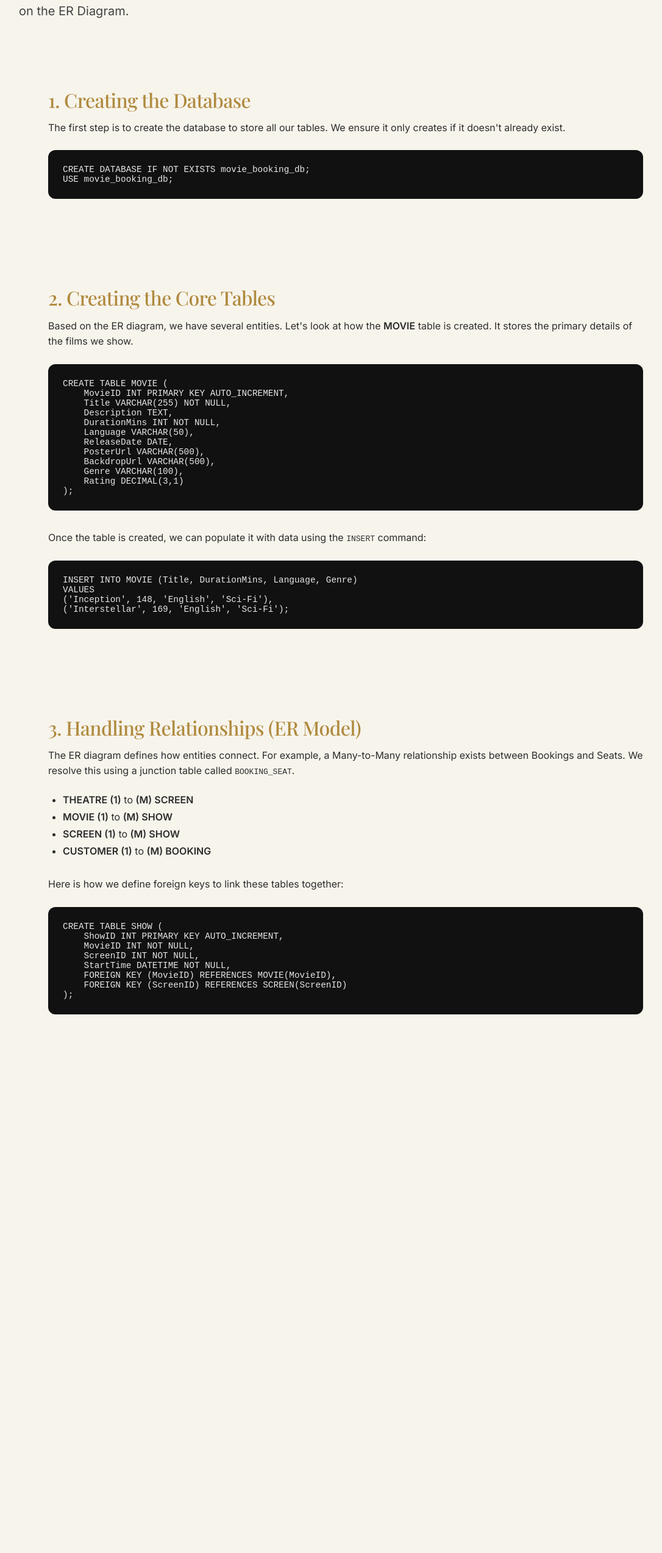
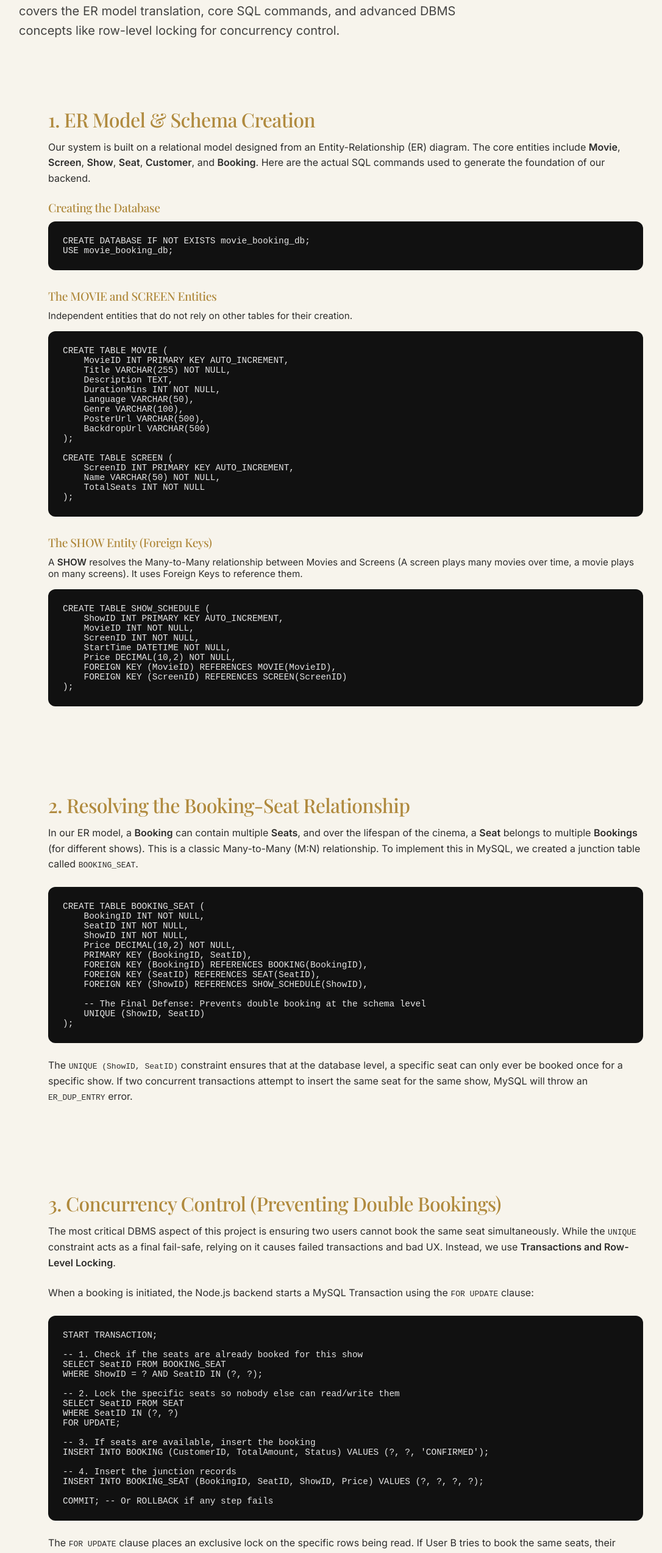
Before and after one commit to MUKILLESH/Movie_Ticket_Booking, a React app in the folder frontend/: page /schema in a window 1280 px wide. Shown: the part 244-2790 px from the top of the page at 61% size, without its empty margins (73-1159 px from the left). Before the commit the page ends 2019 px from the top, so only its background shows below. Built offline with nearby package versions, Linux system fonts and the light colour scheme; no server answers; the HTML template or start-up script is replaced by a standard one; a web font is replaced by a local one.

Commit message:
feat(frontend): expand database schema explanation with detailed real implementation

```diff
--- a/frontend/src/pages/DatabaseSchema.jsx
+++ b/frontend/src/pages/DatabaseSchema.jsx
@@ -24,7 +24,7 @@ const DatabaseSchema = () => {
           marginBottom: '1.5rem',
           color: 'var(--c-gold)'
         }}>
-          Database Implementation
+          Database Architecture & Implementation
         </h1>
         <p style={{
           fontSize: '1.25rem',
@@ -32,20 +32,24 @@ const DatabaseSchema = () => {
           maxWidth: '800px',
           lineHeight: 1.6
         }}>
-          A basic explanation of the MySQL database structure that powers CineTicket, based on the ER Diagram.
+          An in-depth look at how the backend for CineTicket was built using MySQL. This covers the ER model translation, core SQL commands, and advanced DBMS concepts like row-level locking for concurrency control.
         </p>
       </div>
 
       <div style={{ display: 'grid', gap: '3rem' }}>
 
-        {/* Section 1: Database Creation */}
+        {/* Section 1: ER Model and Schema Creation */}
         <section className="glass-panel" style={{ padding: '3rem', borderRadius: '24px' }}>
           <h2 className="font-serif" style={{ fontSize: '2rem', marginBottom: '1rem', color: 'var(--c-gold)' }}>
-            1. Creating the Database
+            1. ER Model & Schema Creation
           </h2>
           <p style={{ marginBottom: '1.5rem', opacity: 0.9, lineHeight: 1.6 }}>
-            The first step is to create the database to store all our tables. We ensure it only creates if it doesn't already exist.
+            Our system is built on a relational model designed from an Entity-Relationship (ER) diagram. The core entities include <strong>Movie</strong>, <strong>Screen</strong>, <strong>Show</strong>, <strong>Seat</strong>, <strong>Customer</strong>, and <strong>Booking</strong>. Here are the actual SQL commands used to generate the foundation of our backend.
           </p>
+
+          <div style={{ display: 'flex', flexDirection: 'column', gap: '2rem' }}>
+            <div>
+              <h3 style={{ fontSize: '1.2rem', marginBottom: '0.75rem', color: 'var(--c-gold)' }}>Creating the Database</h3>
               <div style={{ background: '#111', padding: '1.5rem', borderRadius: '12px', overflowX: 'auto' }}>
                 <pre style={{ margin: 0, color: '#e6e6e6', fontFamily: 'monospace', fontSize: '0.9rem' }}>
                   <code className="language-sql">
@@ -54,17 +58,12 @@ USE movie_booking_db;`}
                   </code>
                 </pre>
               </div>
-        </section>
+            </div>
 
-        {/* Section 2: Movie Table */}
-        <section className="glass-panel" style={{ padding: '3rem', borderRadius: '24px' }}>
-          <h2 className="font-serif" style={{ fontSize: '2rem', marginBottom: '1rem', color: 'var(--c-gold)' }}>
-            2. Creating the Core Tables
-          </h2>
-          <p style={{ marginBottom: '1.5rem', opacity: 0.9, lineHeight: 1.6 }}>
-            Based on the ER diagram, we have several entities. Let's look at how the <strong>MOVIE</strong> table is created. It stores the primary details of the films we show.
-          </p>
-          <div style={{ background: '#111', padding: '1.5rem', borderRadius: '12px', overflowX: 'auto', marginBottom: '2rem' }}>
+            <div>
+              <h3 style={{ fontSize: '1.2rem', marginBottom: '0.75rem', color: 'var(--c-gold)' }}>The MOVIE and SCREEN Entities</h3>
+              <p style={{ marginBottom: '1rem', opacity: 0.9, fontSize: '0.95rem' }}>Independent entities that do not rely on other tables for their creation.</p>
+              <div style={{ background: '#111', padding: '1.5rem', borderRadius: '12px', overflowX: 'auto' }}>
                 <pre style={{ margin: 0, color: '#e6e6e6', fontFamily: 'monospace', fontSize: '0.9rem' }}>
                   <code className="language-sql">
 {`CREATE TABLE MOVIE (
@@ -73,61 +72,132 @@ USE movie_booking_db;`}
     Description TEXT,
     DurationMins INT NOT NULL,
     Language VARCHAR(50),
-    ReleaseDate DATE,
+    Genre VARCHAR(100),
     PosterUrl VARCHAR(500),
-    BackdropUrl VARCHAR(500),
-    Genre VARCHAR(100),
-    Rating DECIMAL(3,1)
+    BackdropUrl VARCHAR(500)
+);
+
+CREATE TABLE SCREEN (
+    ScreenID INT PRIMARY KEY AUTO_INCREMENT,
+    Name VARCHAR(50) NOT NULL,
+    TotalSeats INT NOT NULL
 );`}
                   </code>
                 </pre>
               </div>
+            </div>
+
+            <div>
+              <h3 style={{ fontSize: '1.2rem', marginBottom: '0.75rem', color: 'var(--c-gold)' }}>The SHOW Entity (Foreign Keys)</h3>
+              <p style={{ marginBottom: '1rem', opacity: 0.9, fontSize: '0.95rem' }}>A <strong>SHOW</strong> resolves the Many-to-Many relationship between Movies and Screens (A screen plays many movies over time, a movie plays on many screens). It uses Foreign Keys to reference them.</p>
+              <div style={{ background: '#111', padding: '1.5rem', borderRadius: '12px', overflowX: 'auto' }}>
+                <pre style={{ margin: 0, color: '#e6e6e6', fontFamily: 'monospace', fontSize: '0.9rem' }}>
+                  <code className="language-sql">
+{`CREATE TABLE SHOW_SCHEDULE (
+    ShowID INT PRIMARY KEY AUTO_INCREMENT,
+    MovieID INT NOT NULL,
+    ScreenID INT NOT NULL,
+    StartTime DATETIME NOT NULL,
+    Price DECIMAL(10,2) NOT NULL,
+    FOREIGN KEY (MovieID) REFERENCES MOVIE(MovieID),
+    FOREIGN KEY (ScreenID) REFERENCES SCREEN(ScreenID)
+);`}
+                  </code>
+                </pre>
+              </div>
+            </div>
+          </div>
+        </section>
+
+        {/* Section 2: Resolving M:N Relationships */}
+        <section className="glass-panel" style={{ padding: '3rem', borderRadius: '24px' }}>
+          <h2 className="font-serif" style={{ fontSize: '2rem', marginBottom: '1rem', color: 'var(--c-gold)' }}>
+            2. Resolving the Booking-Seat Relationship
+          </h2>
+          <p style={{ marginBottom: '1.5rem', opacity: 0.9, lineHeight: 1.6 }}>
+            In our ER model, a <strong>Booking</strong> can contain multiple <strong>Seats</strong>, and over the lifespan of the cinema, a <strong>Seat</strong> belongs to multiple <strong>Bookings</strong> (for different shows). This is a classic Many-to-Many (M:N) relationship. To implement this in MySQL, we created a junction table called <code>BOOKING_SEAT</code>.
+          </p>
+
+          <div style={{ background: '#111', padding: '1.5rem', borderRadius: '12px', overflowX: 'auto' }}>
+            <pre style={{ margin: 0, color: '#e6e6e6', fontFamily: 'monospace', fontSize: '0.9rem' }}>
+              <code className="language-sql">
+{`CREATE TABLE BOOKING_SEAT (
+    BookingID INT NOT NULL,
+    SeatID INT NOT NULL,
+    ShowID INT NOT NULL,
+    Price DECIMAL(10,2) NOT NULL,
+    PRIMARY KEY (BookingID, SeatID),
+    FOREIGN KEY (BookingID) REFERENCES BOOKING(BookingID),
+    FOREIGN KEY (SeatID) REFERENCES SEAT(SeatID),
+    FOREIGN KEY (ShowID) REFERENCES SHOW_SCHEDULE(ShowID),
+
+    -- The Final Defense: Prevents double booking at the schema level
+    UNIQUE (ShowID, SeatID)
+);`}
+              </code>
+            </pre>
+          </div>
+          <p style={{ marginTop: '1.5rem', opacity: 0.9, lineHeight: 1.6 }}>
+            The <code>UNIQUE (ShowID, SeatID)</code> constraint ensures that at the database level, a specific seat can only ever be booked once for a specific show. If two concurrent transactions attempt to insert the same seat for the same show, MySQL will throw an <code>ER_DUP_ENTRY</code> error.
+          </p>
+        </section>
+
+        {/* Section 3: Concurrency Control & Transactions */}
+        <section className="glass-panel" style={{ padding: '3rem', borderRadius: '24px' }}>
+          <h2 className="font-serif" style={{ fontSize: '2rem', marginBottom: '1rem', color: 'var(--c-gold)' }}>
+            3. Concurrency Control (Preventing Double Bookings)
+          </h2>
+          <p style={{ marginBottom: '1.5rem', opacity: 0.9, lineHeight: 1.6 }}>
+            The most critical DBMS aspect of this project is ensuring two users cannot book the same seat simultaneously. While the <code>UNIQUE</code> constraint acts as a final fail-safe, relying on it causes failed transactions and bad UX. Instead, we use <strong>Transactions and Row-Level Locking</strong>.
+          </p>
 
           <p style={{ marginBottom: '1.5rem', opacity: 0.9, lineHeight: 1.6 }}>
-            Once the table is created, we can populate it with data using the <code>INSERT</code> command:
+            When a booking is initiated, the Node.js backend starts a MySQL Transaction using the <code>FOR UPDATE</code> clause:
+          </p>
+
+          <div style={{ background: '#111', padding: '1.5rem', borderRadius: '12px', overflowX: 'auto' }}>
+            <pre style={{ margin: 0, color: '#e6e6e6', fontFamily: 'monospace', fontSize: '0.9rem' }}>
+              <code className="language-sql">
+{`START TRANSACTION;
+
+-- 1. Check if the seats are already booked for this show
+SELECT SeatID FROM BOOKING_SEAT
+WHERE ShowID = ? AND SeatID IN (?, ?);
+
+-- 2. Lock the specific seats so nobody else can read/write them
+SELECT SeatID FROM SEAT
+WHERE SeatID IN (?, ?)
+FOR UPDATE;
+
+-- 3. If seats are available, insert the booking
+INSERT INTO BOOKING (CustomerID, TotalAmount, Status) VALUES (?, ?, 'CONFIRMED');
+
+-- 4. Insert the junction records
+INSERT INTO BOOKING_SEAT (BookingID, SeatID, ShowID, Price) VALUES (?, ?, ?, ?);
+
+COMMIT; -- Or ROLLBACK if any step fails`}
+              </code>
+            </pre>
+          </div>
+          <p style={{ marginTop: '1.5rem', opacity: 0.9, lineHeight: 1.6 }}>
+            The <code>FOR UPDATE</code> clause places an exclusive lock on the specific rows being read. If User B tries to book the same seats, their transaction will pause and wait for User A's transaction to finish (commit or rollback), guaranteeing Atomicity and Consistency.
+          </p>
+        </section>
+
+        {/* Section 4: Optimizations */}
+        <section className="glass-panel" style={{ padding: '3rem', borderRadius: '24px' }}>
+          <h2 className="font-serif" style={{ fontSize: '2rem', marginBottom: '1rem', color: 'var(--c-gold)' }}>
+            4. Indexing and Performance
+          </h2>
+          <p style={{ marginBottom: '1.5rem', opacity: 0.9, lineHeight: 1.6 }}>
+            To speed up read operations (like fetching all available seats for a show), we added Indexes to our Foreign Keys. Since relational databases heavily rely on <code>JOIN</code> operations, indexes prevent full-table scans.
           </p>
           <div style={{ background: '#111', padding: '1.5rem', borderRadius: '12px', overflowX: 'auto' }}>
             <pre style={{ margin: 0, color: '#e6e6e6', fontFamily: 'monospace', fontSize: '0.9rem' }}>
               <code className="language-sql">
-{`INSERT INTO MOVIE (Title, DurationMins, Language, Genre)
-VALUES
-('Inception', 148, 'English', 'Sci-Fi'),
-('Interstellar', 169, 'English', 'Sci-Fi');`}
-              </code>
-            </pre>
-          </div>
-        </section>
-
-        {/* Section 3: ER Model Relationships */}
-        <section className="glass-panel" style={{ padding: '3rem', borderRadius: '24px' }}>
-          <h2 className="font-serif" style={{ fontSize: '2rem', marginBottom: '1rem', color: 'var(--c-gold)' }}>
-            3. Handling Relationships (ER Model)
-          </h2>
-          <p style={{ marginBottom: '1.5rem', opacity: 0.9, lineHeight: 1.6 }}>
-            The ER diagram defines how entities connect. For example, a Many-to-Many relationship exists between Bookings and Seats. We resolve this using a junction table called <code>BOOKING_SEAT</code>.
-          </p>
-
-          <ul style={{ paddingLeft: '1.5rem', marginBottom: '2rem', display: 'flex', flexDirection: 'column', gap: '0.5rem', opacity: 0.9 }}>
-            <li><strong>THEATRE (1)</strong> to <strong>(M) SCREEN</strong></li>
-            <li><strong>MOVIE (1)</strong> to <strong>(M) SHOW</strong></li>
-            <li><strong>SCREEN (1)</strong> to <strong>(M) SHOW</strong></li>
-            <li><strong>CUSTOMER (1)</strong> to <strong>(M) BOOKING</strong></li>
-          </ul>
-
-          <p style={{ marginBottom: '1.5rem', opacity: 0.9, lineHeight: 1.6 }}>
-            Here is how we define foreign keys to link these tables together:
-          </p>
-          <div style={{ background: '#111', padding: '1.5rem', borderRadius: '12px', overflowX: 'auto' }}>
-            <pre style={{ margin: 0, color: '#e6e6e6', fontFamily: 'monospace', fontSize: '0.9rem' }}>
-              <code className="language-sql">
-{`CREATE TABLE SHOW (
-    ShowID INT PRIMARY KEY AUTO_INCREMENT,
-    MovieID INT NOT NULL,
-    ScreenID INT NOT NULL,
-    StartTime DATETIME NOT NULL,
-    FOREIGN KEY (MovieID) REFERENCES MOVIE(MovieID),
-    FOREIGN KEY (ScreenID) REFERENCES SCREEN(ScreenID)
-);`}
+{`CREATE INDEX idx_show_movie ON SHOW_SCHEDULE(MovieID);
+CREATE INDEX idx_booking_customer ON BOOKING(CustomerID);
+CREATE INDEX idx_booking_seat_show ON BOOKING_SEAT(ShowID);`}
               </code>
             </pre>
           </div>
```
Lines whose indentation alone changed are shown as unchanged.
